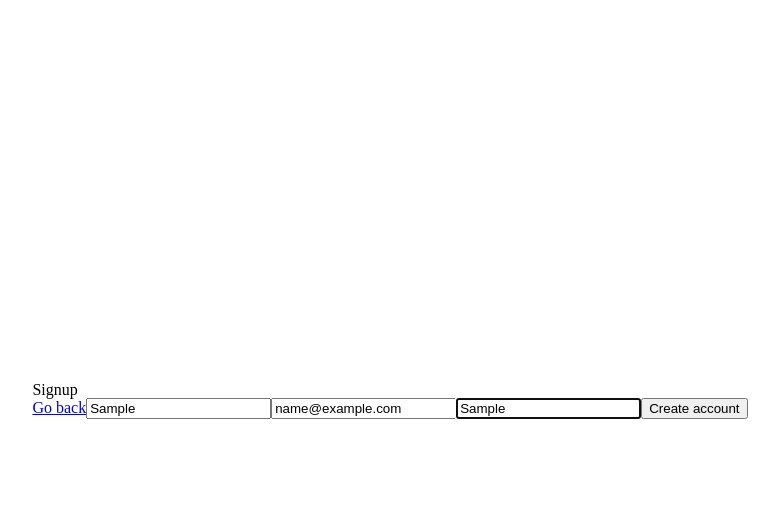
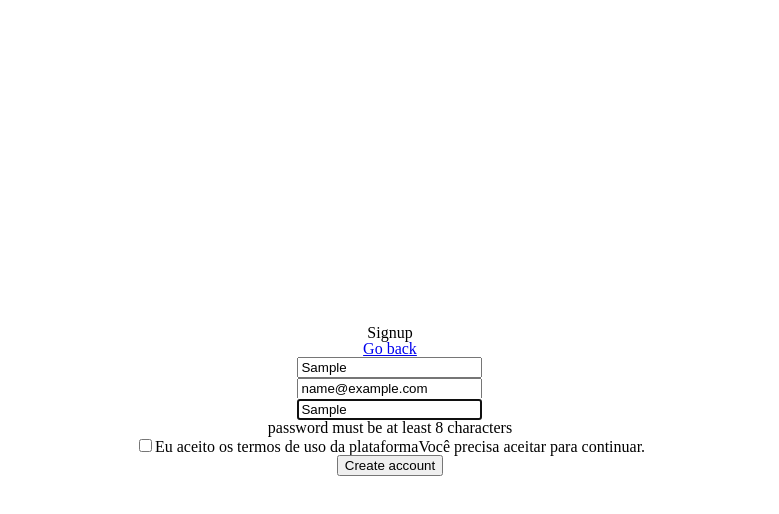
Before and after one commit to lucxsbueno/notes, a React (Create React App) app: page /signup in a window 1280 px wide. Both pictures are taken after typing "Sample", "name@example.com", "Sample" into the empty fields and a click on the button "Create account". Shown: the top 514 px of the page, without its empty margins (250-1029 px from the left). Built offline with nearby package versions, Linux system fonts and the light colour scheme.

Commit message:
Adicionei o checkbox de termos, yup funcionando

```diff
--- a/src/index.css
+++ b/src/index.css
@@ -171,3 +171,13 @@ table {
 .justify-center {
   justify-content: center;
 }
+
+/*
+ * Signin form
+ */
+
+.signin-form {
+  display: flex;
+  flex-direction: column;
+  align-items: center;
+}
--- a/src/views/Signin.jsx
+++ b/src/views/Signin.jsx
@@ -21,6 +21,7 @@ import * as yup from "yup";
 const schema = yup.object({
   email: yup.string().email().required(),
   password: yup.string().min(8).max(16).required(),
+  terms: yup.boolean().oneOf([true], "Você precisa aceitar para continuar.")
 }).required();
 
 const Signin = () => {
@@ -39,7 +40,13 @@ const Signin = () => {
           {errors.email && <span>{errors.email?.message}</span>}
 
           <input placeholder="Your secret password" {...register("password")} />
-          {errors.password && <span>{errors.email?.password}</span>}
+          {errors.password && <span>{errors.password?.message}</span>}
+
+          <label>
+            <input type="checkbox" {...register("terms")} />
+            <span>Eu aceito os termos de uso da plataforma</span>
+            {errors.terms && <span>{errors.terms?.message}</span>}
+          </label>
 
           <button type="submit">Entrar</button>
         </div>
--- a/src/views/Signup.jsx
+++ b/src/views/Signup.jsx
@@ -22,6 +22,7 @@ const schema = yup.object({
   name: yup.string().required(),
   email: yup.string().email().required(),
   password: yup.string().min(8).max(16).required(),
+  terms: yup.boolean().oneOf([true], "Você precisa aceitar para continuar.")
 }).required();
 
 const Signup = (props) => {
@@ -44,7 +45,13 @@ const Signup = (props) => {
           {errors.email && <span>{errors.email?.message}</span>}
 
           <input placeholder="Your secret password" {...register("password")} />
-          {errors.password && <span>{errors.email?.password}</span>}
+          {errors.password && <span>{errors.password?.message}</span>}
+
+          <label>
+            <input type="checkbox" {...register("terms")} />
+            <span>Eu aceito os termos de uso da plataforma</span>
+            {errors.terms && <span>{errors.terms?.message}</span>}
+          </label>
 
           <button type="submit">Create account</button>
         </div>
```
